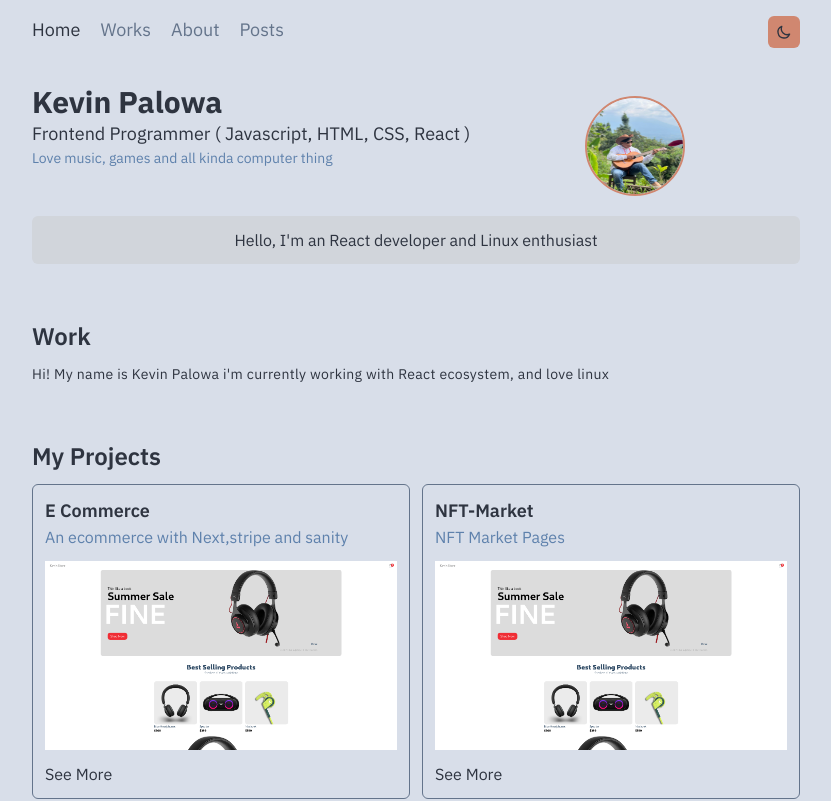
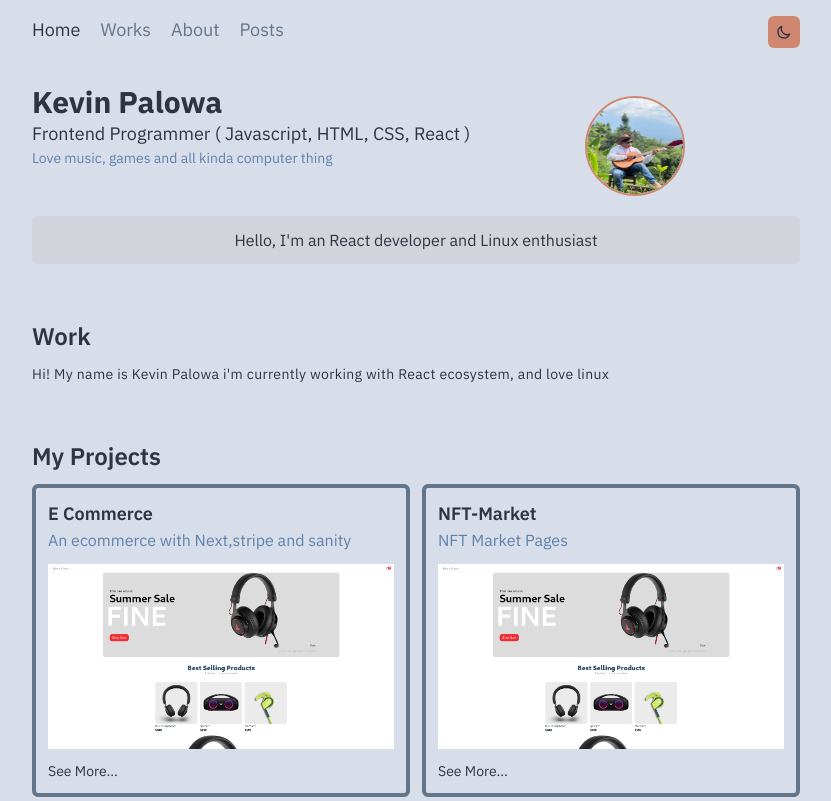
Before and after one commit to KevinPalowa/portfolio, a Next.js app: page / in a window 1280 px wide. Shown: the top 801 px of the page, without its empty margins (224-1055 px from the left). Built offline with nearby package versions, Linux system fonts and the light colour scheme; no server answers.

Commit message:
Edit Card

```diff
--- a/components/Card.js
+++ b/components/Card.js
@@ -3,7 +3,7 @@ import Image from "next/image";
 export default function Card({ children, title, href = "/", src }) {
   return (
     <Link href={href}>
-      <a className="hover:scale-105 transition rounded-md border border-slate-500 p-3 space-y-3">
+      <a className="hover:scale-105 transition rounded-md border-4 border-slate-500 p-3 space-y-3">
         <div>
           <h3 className="font-semibold text-lg">{title}</h3>
           <p className="text-[#5e81ac]">{children}</p>
@@ -11,7 +11,7 @@ export default function Card({ children, title, href = "/", src }) {
         <div className="w-full rounded-lg">
           <img src={src} layout="fill" alt="pic" />
         </div>
-        <p>See More</p>
+        <p className="text-sm">See More...</p>
       </a>
     </Link>
   );
```
